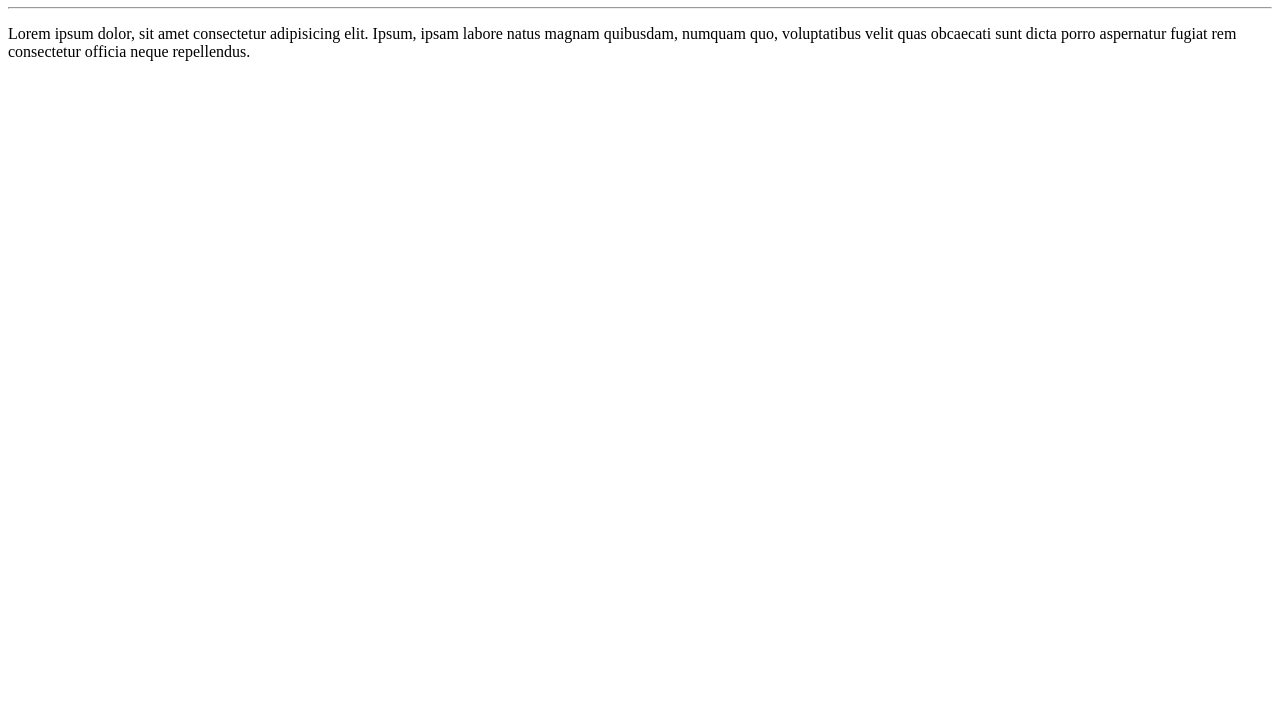
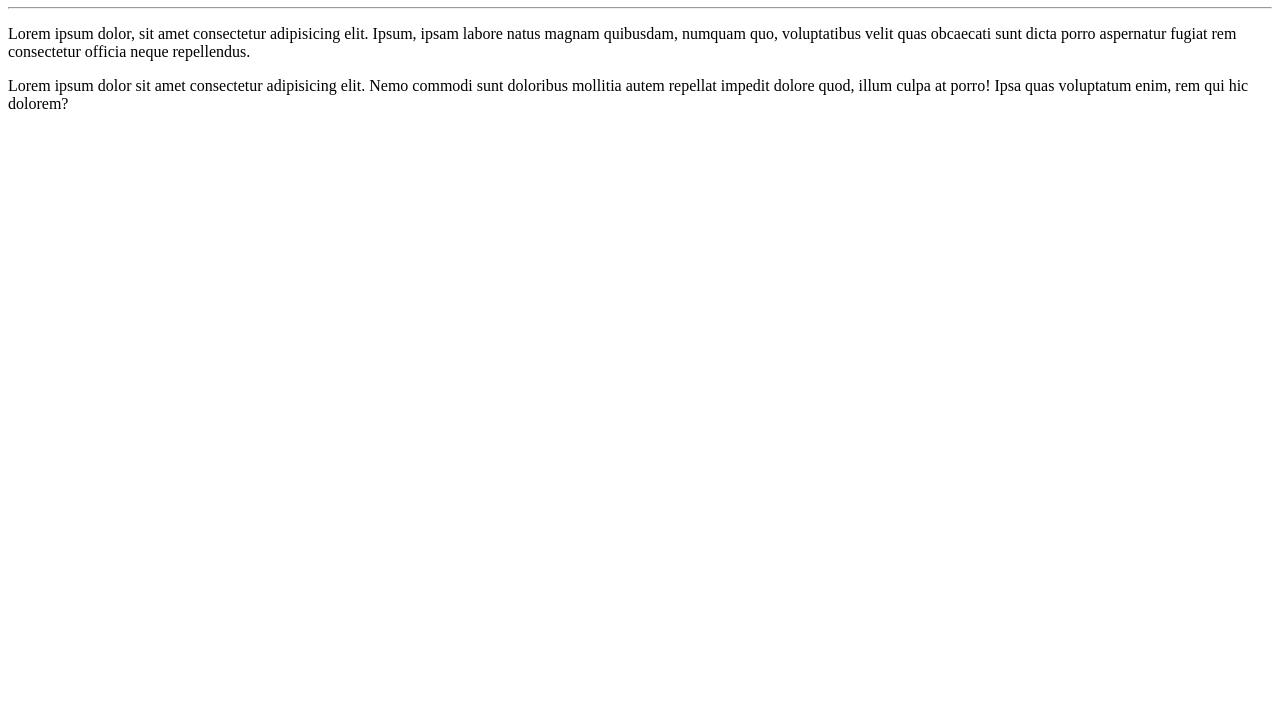
Before and after one commit to PatyAssuncao21Developer/Hello--World-, a plain HTML site: page site-exemplo/index.html in a window 1280 px wide. Shown: the part 73-800 px from the top of the page. Drawn offline with Linux system fonts and the light colour scheme.

Commit message:
adicionei um paragrafo

```diff
--- a/site-exemplo/index.html
+++ b/site-exemplo/index.html
@@ -10,5 +10,6 @@
     <h1>Hello, World!</h1>
     <hr>
     <p>Lorem ipsum dolor, sit amet consectetur adipisicing elit. Ipsum, ipsam labore natus magnam quibusdam, numquam quo, voluptatibus velit quas obcaecati sunt dicta porro aspernatur fugiat rem consectetur officia neque repellendus.</p>
+    <p>Lorem ipsum dolor sit amet consectetur adipisicing elit. Nemo commodi sunt doloribus mollitia autem repellat impedit dolore quod, illum culpa at porro! Ipsa quas voluptatum enim, rem qui hic dolorem?</p>
 </body>
 </html>
```
